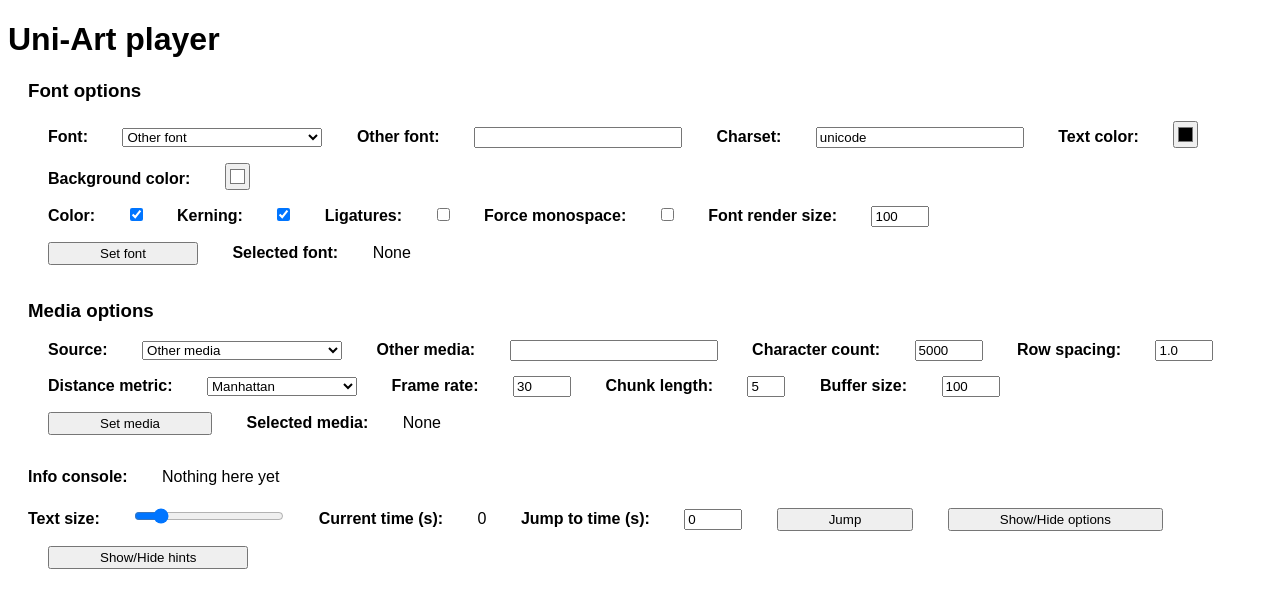
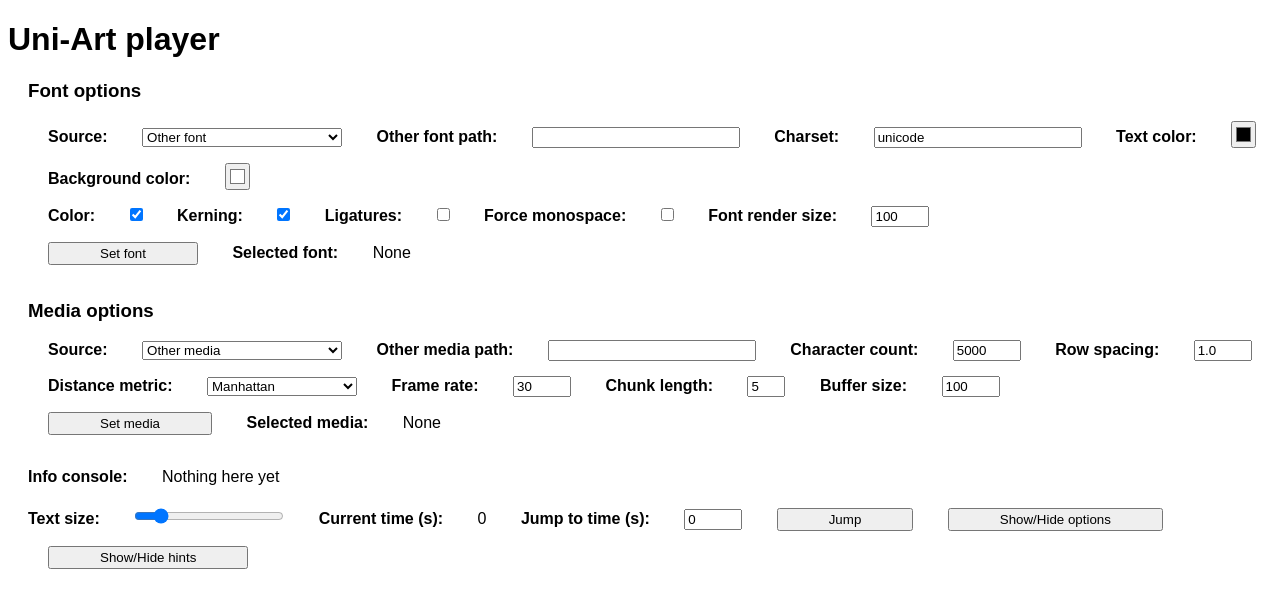
Before and after one commit to filip-pr/Uni-Art, a Flask app: page / in a window 1280 px wide. Shown: the top 598 px of the page. Run offline with Flask 3, Linux system fonts and the light colour scheme; data that the repository does not hold is empty.

Commit message:
Minor documentation and ui changes

```diff
--- a/app.py
+++ b/app.py
@@ -1,7 +1,8 @@
-"""Main module of the application."""
+"""Module containing the Uni-Art app GUI (Flask app)."""
 
 import base64
 import os
+import webbrowser
 
 from flask import Flask, jsonify, render_template, request
 from PIL import UnidentifiedImageError
@@ -187,4 +188,5 @@ if __name__ == "__main__":
         os.makedirs(FONTS_DIR)
     if not os.path.exists(MEDIA_DIR):
         os.makedirs(MEDIA_DIR)
-    app.run(debug=True, threaded=True)
+    app.run(threaded=True)
+    webbrowser.open("http://127.0.0.1:5000", new=1)
--- a/templates/index.html
+++ b/templates/index.html
@@ -46,12 +46,12 @@
     <div class="options">
         <h3>Font options</h3>
 
-        <label for="font-source">Font:</label>
+        <label for="font-source">Source:</label>
         <select id="font-source" style="width: 200px;">
             <option value="<other-font>">Other font</option>
         </select>
 
-        <label for="font-other-input" id="font-other-label">Other font:</label>
+        <label for="font-other-input" id="font-other-label">Other font path:</label>
         <input type="input" id="font-other-input" value="" style="width: 200px;">
 
         <label for="font-charset">Charset:</label>
@@ -104,7 +104,7 @@
             <option value="<other-media>">Other media</option>
         </select>
 
-        <label for="media-other-input" id="media-other-label">Other media:</label>
+        <label for="media-other-input" id="media-other-label">Other media path:</label>
         <input type="input" id="media-other-input" value="" style="width: 200px;">
 
         <label for="media-character-count">Character count:</label>
```
Also changed, not shown: readme.md.
